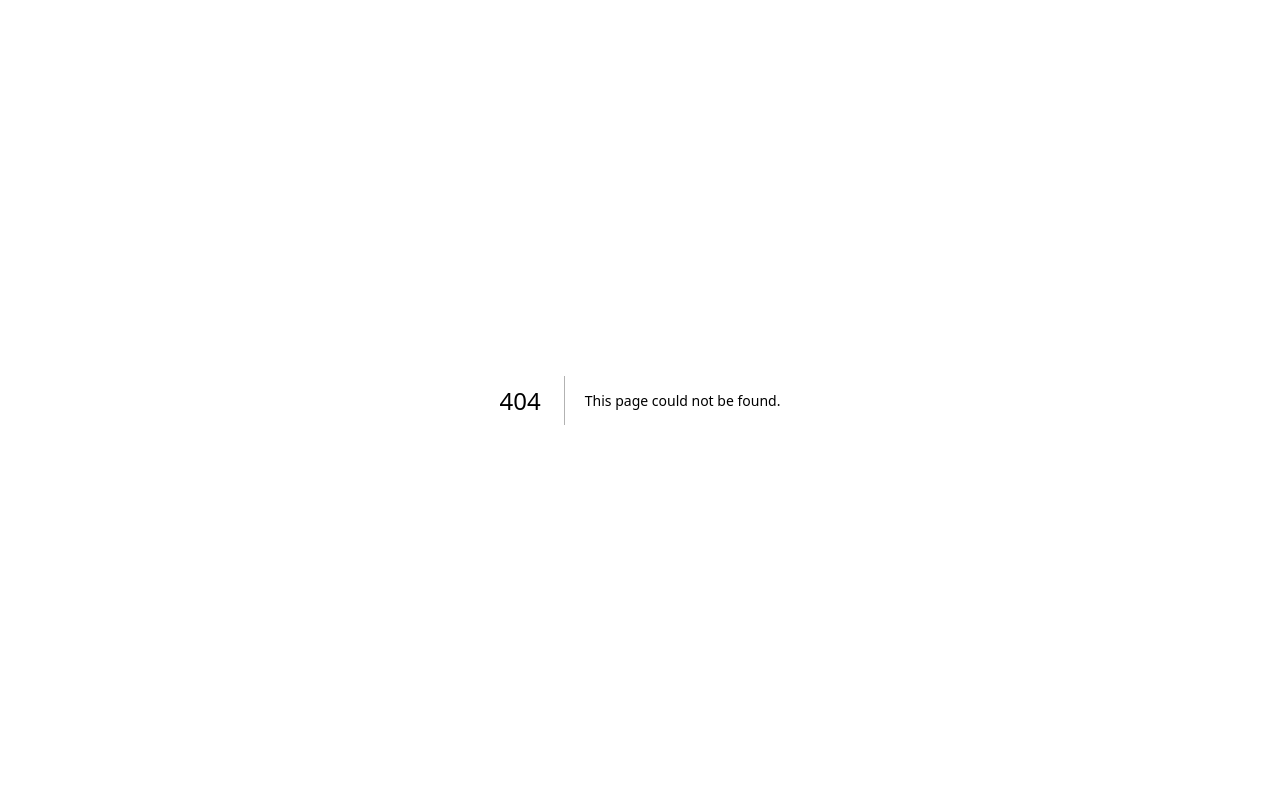
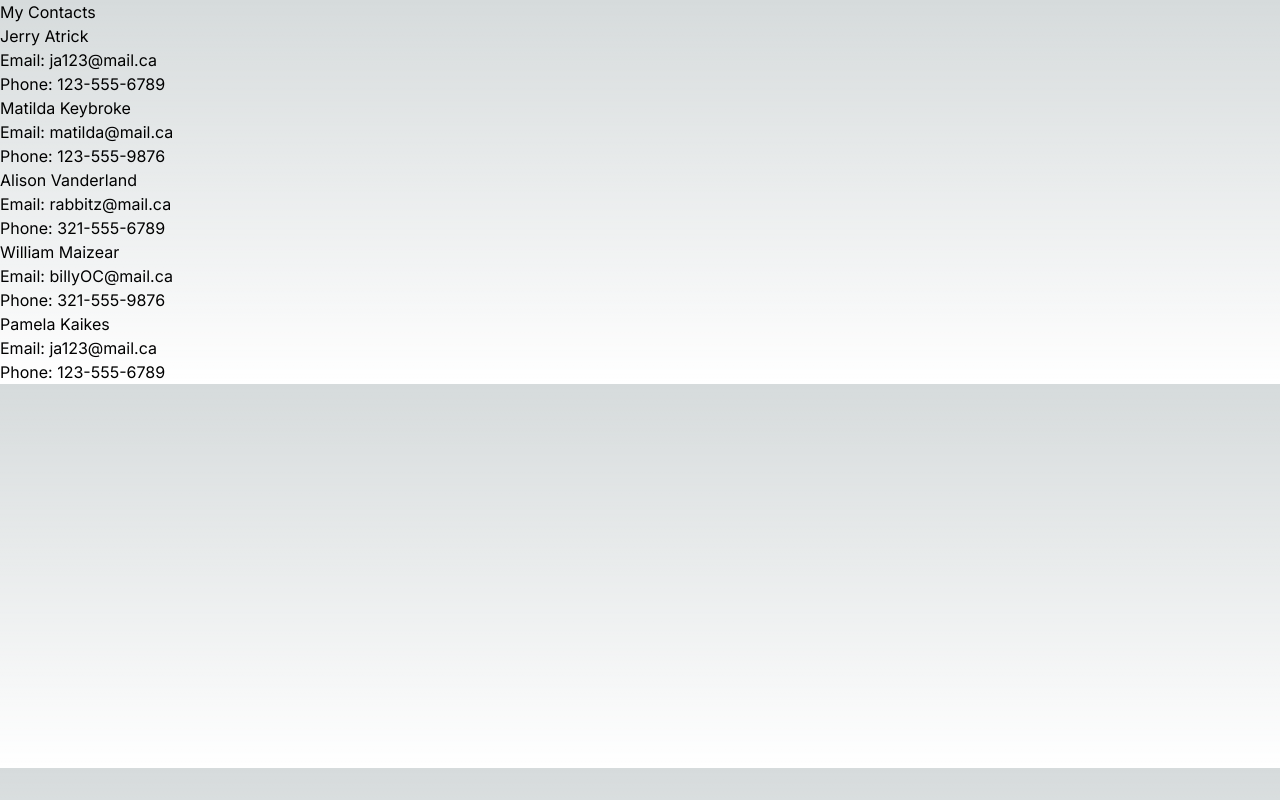
Before and after one commit to derek-sait/facprg306f-class-examples, a Next.js app: page /contact in a window 1280 px wide. Before the commit this address had no page. Built offline with nearby package versions, Linux system fonts and the light colour scheme.

Commit message:
week3 finished

```diff
--- /dev/null
+++ b/app/aboutme/page.js
@@ -0,0 +1,13 @@
+import Link from "next/link";
+import MyComp from "../my-test-component";
+
+export default function Page(){
+    return (
+        <main>
+            <h1>About Me</h1>
+            <MyComp />
+            <p>Hello World!</p>
+            <Link href="../">&lt;- Back</Link>
+        </main>
+    );
+}
--- /dev/null
+++ b/app/contact/contact-list.js
@@ -0,0 +1,44 @@
+import Contact from "./contact"
+
+export default function ContactList(){
+    var contact1 = {
+        fname: "Jerry",
+        lname: "Atrick",
+        email: "ja123@mail.ca",
+        phone: "123-555-6789"
+    }
+    var contact2 = {
+        fname: "Matilda",
+        lname: "Keybroke",
+        email: "matilda@mail.ca",
+        phone: "123-555-9876"
+    }
+    var contact3 = {
+        fname: "Alison",
+        lname: "Vanderland",
+        email: "rabbitz@mail.ca",
+        phone: "321-555-6789"
+    }
+    var contact4 = {
+        fname: "William",
+        lname: "Maizear",
+        email: "billyOC@mail.ca",
+        phone: "321-555-9876"
+    }
+    var contact5 = {
+        fname: "Pamela",
+        lname: "Kaikes",
+        email: "ja123@mail.ca",
+        phone: "123-555-6789"
+    }
+
+    return(
+        <div>
+            <Contact fname={contact1.fname} lname={contact1.lname} email={contact1.email} phone={contact1.phone} />
+            <Contact fname={contact2.fname} lname={contact2.lname} email={contact2.email} phone={contact2.phone} />
+            <Contact fname={contact3.fname} lname={contact3.lname} email={contact3.email} phone={contact3.phone} />
+            <Contact fname={contact4.fname} lname={contact4.lname} email={contact4.email} phone={contact4.phone} />
+            <Contact fname={contact5.fname} lname={contact5.lname} email={contact5.email} phone={contact5.phone} />
+        </div>
+    )
+}
--- /dev/null
+++ b/app/contact/contact.js
@@ -0,0 +1,15 @@
+import Link from "next/link";
+
+export default function Contact({fname, lname, email, phone}){
+    return (
+        <div>
+            <h3>{fname} {lname}</h3>
+            <p>
+                Email: <Link href={email}>{email}</Link>
+            </p>
+            <p>
+                Phone: {phone}
+            </p>
+        </div>
+    );
+}
--- /dev/null
+++ b/app/contact/page.js
@@ -0,0 +1,12 @@
+import ContactList from "./contact-list";
+
+export default function Page(){
+
+return (
+    <main>
+        <h1>My Contacts</h1>
+        <ContactList />
+    </main>
+);
+
+}
--- /dev/null
+++ b/app/my-test-component.js
@@ -0,0 +1,10 @@
+import Link from "next/link";
+
+export default function MyComp(){
+    return (
+        <div>
+            <h2>Derek Yadlowski</h2>
+            <Link href="https://www.sait.ca">SAIT Website</Link>
+        </div>
+    );
+}
--- a/app/page.js
+++ b/app/page.js
@@ -1,113 +1,17 @@
-import Image from 'next/image'
+import Link from "next/link";
+import MyComp from "./my-test-component";
 
 export default function Home() {
   return (
-    <main className="flex min-h-screen flex-col items-center justify-between p-24">
-      <div className="z-10 max-w-5xl w-full items-center justify-between font-mono text-sm lg:flex">
-        <p className="fixed left-0 top-0 flex w-full justify-center border-b border-gray-300 bg-gradient-to-b from-zinc-200 pb-6 pt-8 backdrop-blur-2xl dark:border-neutral-800 dark:bg-zinc-800/30 dark:from-inherit lg:static lg:w-auto  lg:rounded-xl lg:border lg:bg-gray-200 lg:p-4 lg:dark:bg-zinc-800/30">
-          Get started by editing&nbsp;
-          <code className="font-mono font-bold">app/page.js</code>
-        </p>
-        <div className="fixed bottom-0 left-0 flex h-48 w-full items-end justify-center bg-gradient-to-t from-white via-white dark:from-black dark:via-black lg:static lg:h-auto lg:w-auto lg:bg-none">
-          <a
-            className="pointer-events-none flex place-items-center gap-2 p-8 lg:pointer-events-auto lg:p-0"
-            href="https://vercel.com?utm_source=create-next-app&utm_medium=appdir-template&utm_campaign=create-next-app"
-            target="_blank"
-            rel="noopener noreferrer"
-          >
-            By{' '}
-            <Image
-              src="/vercel.svg"
-              alt="Vercel Logo"
-              className="dark:invert"
-              width={100}
-              height={24}
-              priority
-            />
-          </a>
-        </div>
-      </div>
+    <main>
+      <h1>Hello World!</h1>
+      <MyComp />
+      <ul>
+        <li><Link href="aboutme">About Me</Link></li>
+        <li><Link href="contact">Contact</Link></li>
+      </ul>
 
-      <div className="relative flex place-items-center before:absolute before:h-[300px] before:w-[480px] before:-translate-x-1/2 before:rounded-full before:bg-gradient-radial before:from-white before:to-transparent before:blur-2xl before:content-[''] after:absolute after:-z-20 after:h-[180px] after:w-[240px] after:translate-x-1/3 after:bg-gradient-conic after:from-sky-200 after:via-blue-200 after:blur-2xl after:content-[''] before:dark:bg-gradient-to-br before:dark:from-transparent before:dark:to-blue-700 before:dark:opacity-10 after:dark:from-sky-900 after:dark:via-[#0141ff] after:dark:opacity-40 before:lg:h-[360px] z-[-1]">
-        <Image
-          className="relative dark:drop-shadow-[0_0_0.3rem_#ffffff70] dark:invert"
-          src="/next.svg"
-          alt="Next.js Logo"
-          width={180}
-          height={37}
-          priority
-        />
-      </div>
 
-      <div className="mb-32 grid text-center lg:max-w-5xl lg:w-full lg:mb-0 lg:grid-cols-4 lg:text-left">
-        <a
-          href="https://nextjs.org/docs?utm_source=create-next-app&utm_medium=appdir-template&utm_campaign=create-next-app"
-          className="group rounded-lg border border-transparent px-5 py-4 transition-colors hover:border-gray-300 hover:bg-gray-100 hover:dark:border-neutral-700 hover:dark:bg-neutral-800/30"
-          target="_blank"
-          rel="noopener noreferrer"
-        >
-          <h2 className={`mb-3 text-2xl font-semibold`}>
-            Docs{' '}
-            <span className="inline-block transition-transform group-hover:translate-x-1 motion-reduce:transform-none">
-              -&gt;
-            </span>
-          </h2>
-          <p className={`m-0 max-w-[30ch] text-sm opacity-50`}>
-            Find in-depth information about Next.js features and API.
-          </p>
-        </a>
-
-        <a
-          href="https://nextjs.org/learn?utm_source=create-next-app&utm_medium=appdir-template-tw&utm_campaign=create-next-app"
-          className="group rounded-lg border border-transparent px-5 py-4 transition-colors hover:border-gray-300 hover:bg-gray-100 hover:dark:border-neutral-700 hover:dark:bg-neutral-800 hover:dark:bg-opacity-30"
-          target="_blank"
-          rel="noopener noreferrer"
-        >
-          <h2 className={`mb-3 text-2xl font-semibold`}>
-            Learn{' '}
-            <span className="inline-block transition-transform group-hover:translate-x-1 motion-reduce:transform-none">
-              -&gt;
-            </span>
-          </h2>
-          <p className={`m-0 max-w-[30ch] text-sm opacity-50`}>
-            Learn about Next.js in an interactive course with&nbsp;quizzes!
-          </p>
-        </a>
-
-        <a
-          href="https://vercel.com/templates?framework=next.js&utm_source=create-next-app&utm_medium=appdir-template&utm_campaign=create-next-app"
-          className="group rounded-lg border border-transparent px-5 py-4 transition-colors hover:border-gray-300 hover:bg-gray-100 hover:dark:border-neutral-700 hover:dark:bg-neutral-800/30"
-          target="_blank"
-          rel="noopener noreferrer"
-        >
-          <h2 className={`mb-3 text-2xl font-semibold`}>
-            Templates{' '}
-            <span className="inline-block transition-transform group-hover:translate-x-1 motion-reduce:transform-none">
-              -&gt;
-            </span>
-          </h2>
-          <p className={`m-0 max-w-[30ch] text-sm opacity-50`}>
-            Explore the Next.js 13 playground.
-          </p>
-        </a>
-
-        <a
-          href="https://vercel.com/new?utm_source=create-next-app&utm_medium=appdir-template&utm_campaign=create-next-app"
-          className="group rounded-lg border border-transparent px-5 py-4 transition-colors hover:border-gray-300 hover:bg-gray-100 hover:dark:border-neutral-700 hover:dark:bg-neutral-800/30"
-          target="_blank"
-          rel="noopener noreferrer"
-        >
-          <h2 className={`mb-3 text-2xl font-semibold`}>
-            Deploy{' '}
-            <span className="inline-block transition-transform group-hover:translate-x-1 motion-reduce:transform-none">
-              -&gt;
-            </span>
-          </h2>
-          <p className={`m-0 max-w-[30ch] text-sm opacity-50`}>
-            Instantly deploy your Next.js site to a shareable URL with Vercel.
-          </p>
-        </a>
-      </div>
     </main>
   )
 }
```
